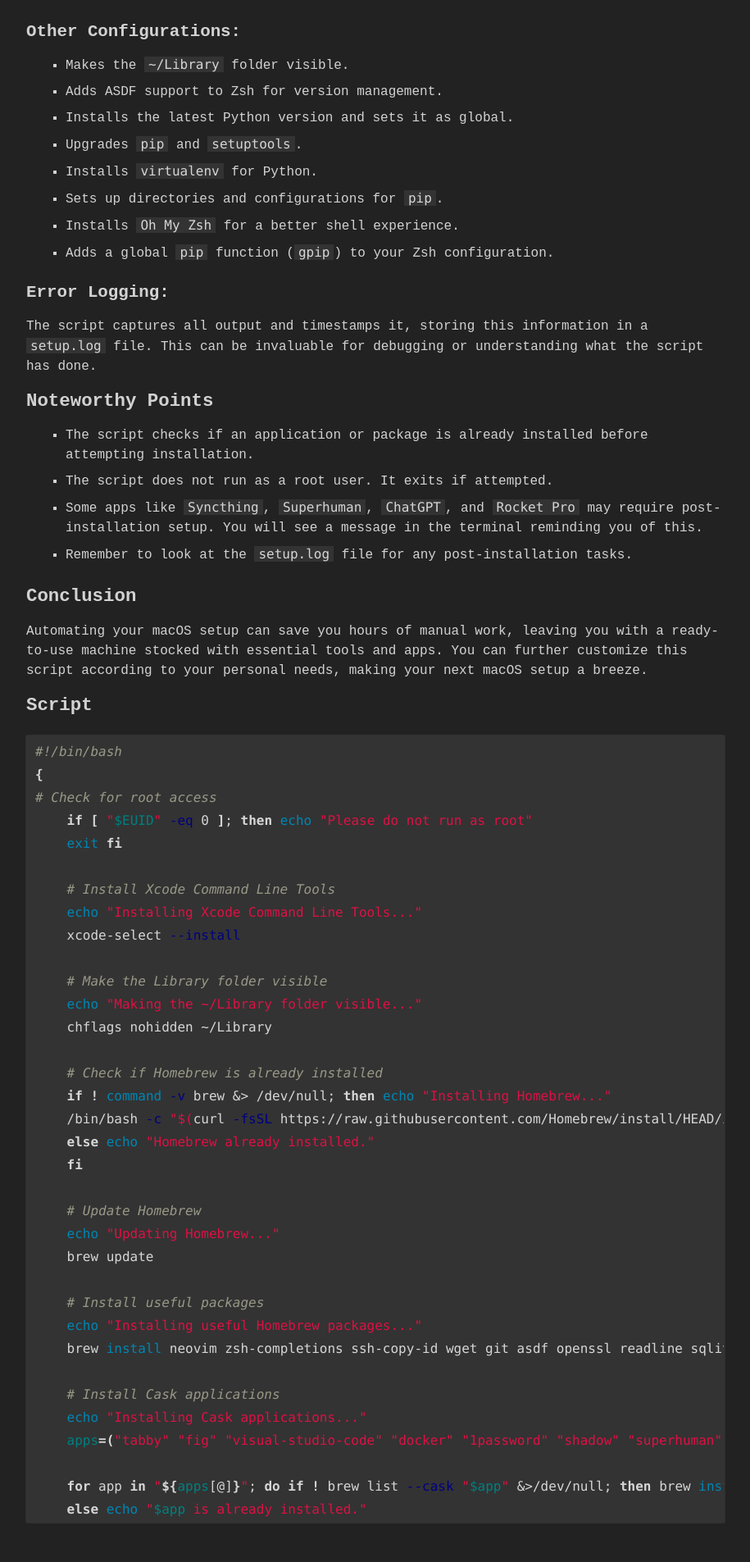
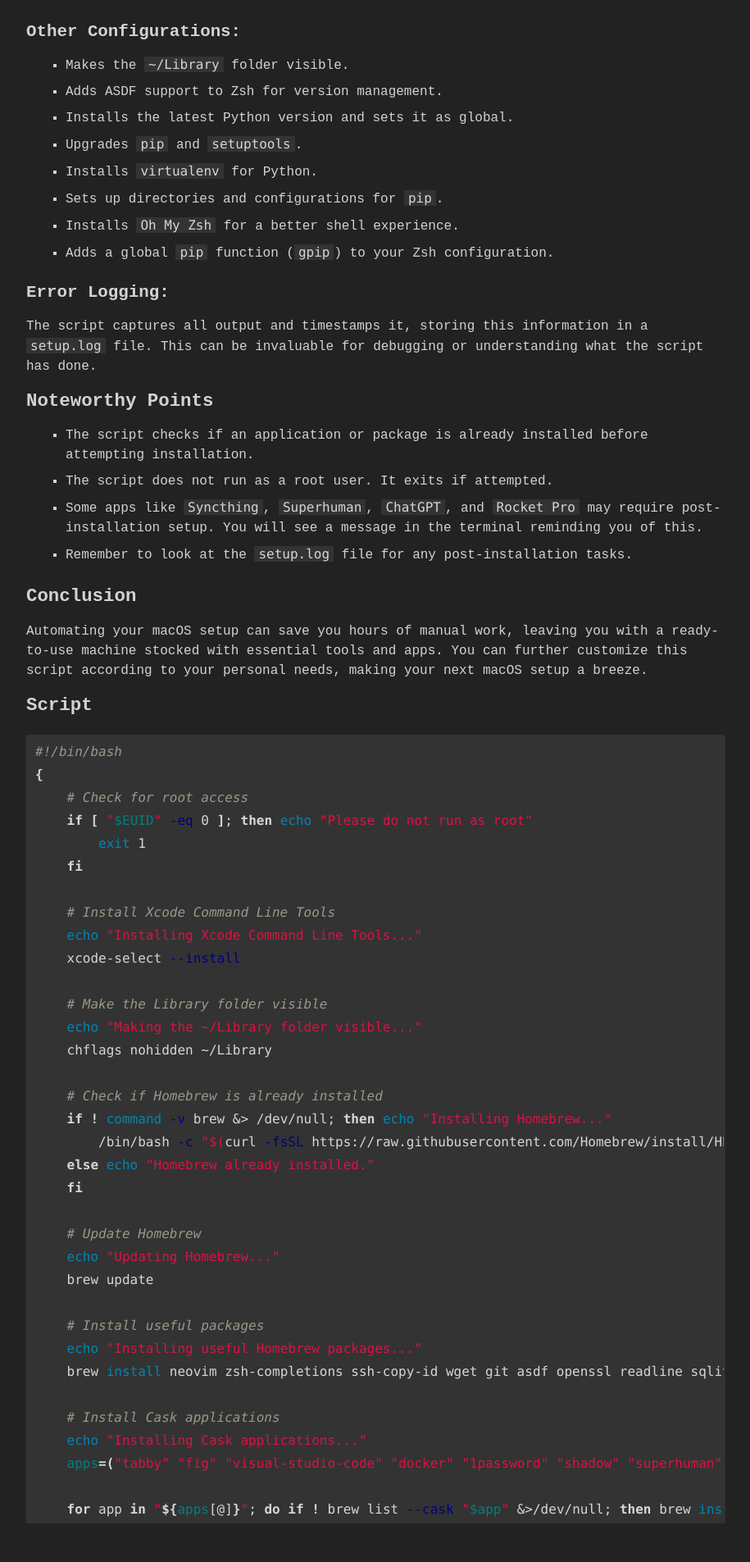
Before and after one commit to mhassan1219/dev.mohs.in, a Jekyll site: the page built from _posts/2023-09-08-0003.md, in a window 1280 px wide. Shown: the part 1525-3430 px from the top of the page at 82% size, without its empty margins (182-1097 px from the left). Built offline with Jekyll 4.4.1, drawn with Linux system fonts in a browser that asks for light colours; some web fonts are replaced; some of the changed lines change nothing that is shown.

Commit message:
updated script

````diff
--- a/_posts/2023-09-08-0003.md
+++ b/_posts/2023-09-08-0003.md
@@ -3,7 +3,7 @@
 layout: post
 slug: "0003"
 title: "Automated MacOS and Python Setup"
-date: 2023-09-08
+date: 2024-09-24
 categories: \[Python, Development Environment, Programming\]
 tags: \[Python, Development, Environment, ASDF, Homebrew, Zsh, Virtualenv, Pip\]
 
@@ -86,10 +86,10 @@
 ```bash
 #!/bin/bash
 {
-# Check for root access
+    # Check for root access
     if [ "$EUID" -eq 0 ]; then
-    echo "Please do not run as root"
-    exit
+        echo "Please do not run as root"
+        exit 1
     fi
 
     # Install Xcode Command Line Tools
@@ -102,10 +102,10 @@
 
     # Check if Homebrew is already installed
     if ! command -v brew &> /dev/null; then
-    echo "Installing Homebrew..."
-    /bin/bash -c "$(curl -fsSL https://raw.githubusercontent.com/Homebrew/install/HEAD/install.sh)"
+        echo "Installing Homebrew..."
+        /bin/bash -c "$(curl -fsSL https://raw.githubusercontent.com/Homebrew/install/HEAD/install.sh)"
     else
-    echo "Homebrew already installed."
+        echo "Homebrew already installed."
     fi
 
     # Update Homebrew
@@ -121,16 +121,16 @@
     apps=("tabby" "fig" "visual-studio-code" "docker" "1password" "shadow" "superhuman" "vmware-fusion" "slack" "keybase" "obsidian" "hiddenbar" "numi" "arc" "charles" "itsycal" "raycast" "insomnia" "altserver" "adobe-creative-cloud" "elgato-stream-deck")
 
     for app in "${apps[@]}"; do
-    if ! brew list --cask "$app" &>/dev/null; then
-        brew install --cask "$app"
-    else
-        echo "$app is already installed."
-    fi
+        if ! brew list --cask "$app" &>/dev/null; then
+            brew install --cask "$app"
+        else
+            echo "$app is already installed."
+        fi
     done
 
     # Adding ASDF to Zsh
     echo "Configuring ASDF in Zsh..."
-    echo -e "\n. $(brew --prefix asdf)/asdf.sh" >> ~/.zshrc
+    echo -e "\n. $(brew --prefix asdf)/libexec/asdf.sh" >> ~/.zshrc
 
     # Install Python through ASDF
     echo "Installing Python..."
@@ -159,28 +159,28 @@
 
     # Install Oh My Zsh
     echo "Installing Oh My Zsh..."
-    sh -c "$(curl -fsSL https://raw.github.com/ohmyzsh/ohmyzsh/master/tools/install.sh)"
+    sh -c "$(curl -fsSL https://raw.github.com/ohmyzsh/ohmyzsh/master/tools/install.sh)" "" --unattended
 
     # Add global pip function to Zsh configuration
     echo "Adding gpip() to Zsh configuration..."
-    echo -e "\n# Global pip function\ngpip(){\n   PIP_REQUIRE_VIRTUALENV=\"0\" python -m pip \"\$@\"\n}" >> ~/.zshrc
+    echo -e "\n# Global pip function\ngpip(){\n PIP_REQUIRE_VIRTUALENV=\"0\" python -m pip \"\$@\"\n}" >> ~/.zshrc
 
     # Add Zsh Completions to .zshrc
     echo "Adding Zsh Completions to Zsh configuration..."
-    echo -e "\n# Zsh Completions\nif type brew &>/dev/null; then\n    FPATH=\$(brew --prefix)/share/zsh-completions:\$FPATH\n    autoload -Uz compinit\n    compinit\nfi" >> ~/.zshrc
+    echo -e "\n# Zsh Completions\nif type brew &>/dev/null; then\n FPATH=\$(brew --prefix)/share/zsh-completions:\$FPATH\n autoload -Uz compinit\n compinit\nfi" >> ~/.zshrc
 
     # Reload Zshrc
     echo "Reloading Zsh configuration..."
     source ~/.zshrc
 
 } 2>&1 | while read -r line; do echo "[$(date +'%Y-%m-%d %H:%M:%S')] $line"; done | tee setup.log
+
 # Finish
 echo "Setup complete!"
 
-echo "Setup Synthing, Superhuman"
+echo "Setup Syncthing, Superhuman"
 
 echo "Install ChatGPT, Rocket Pro"
 
 echo "Look at the setup.log file for post brew tasks"
-
 ```
````
